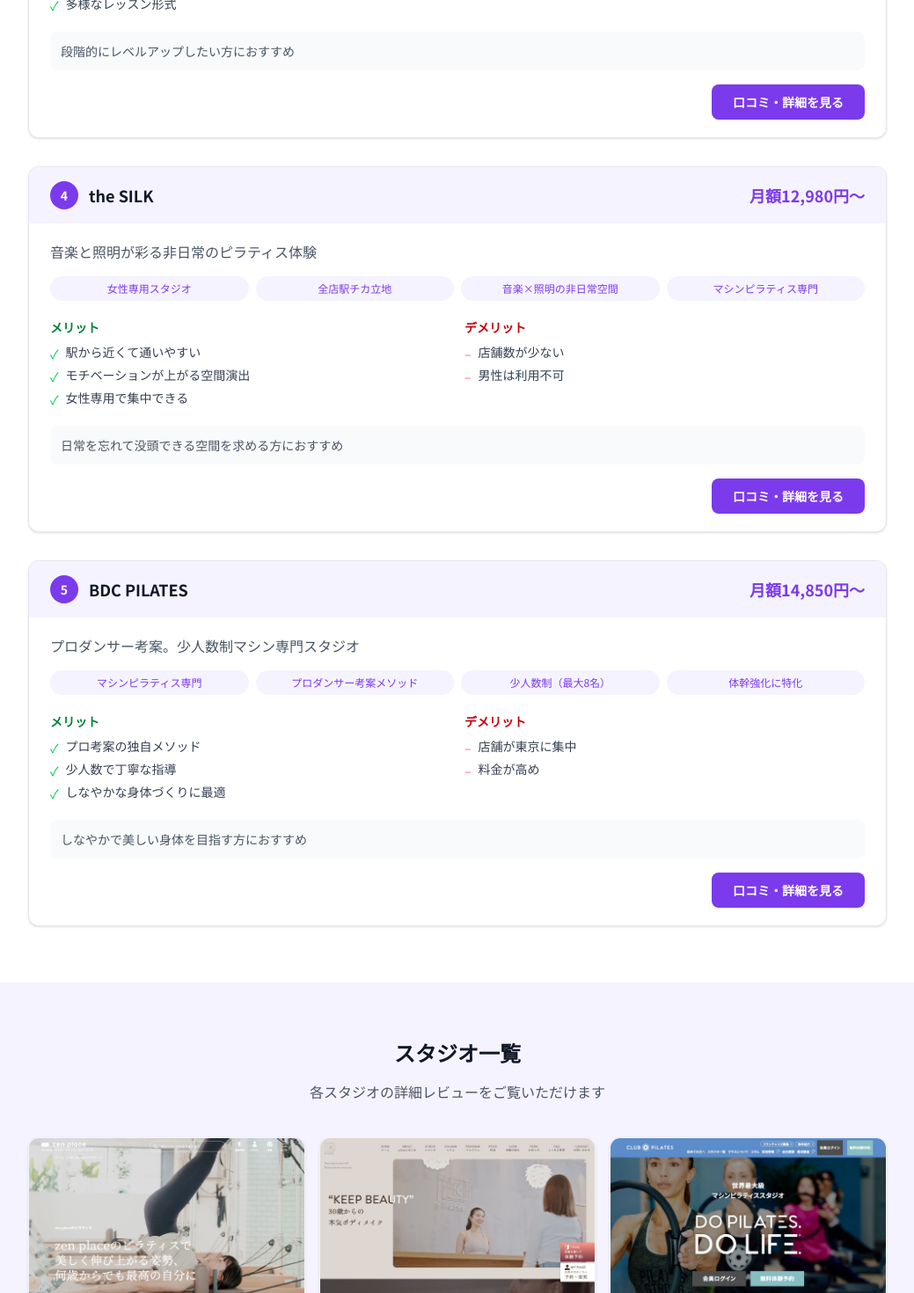
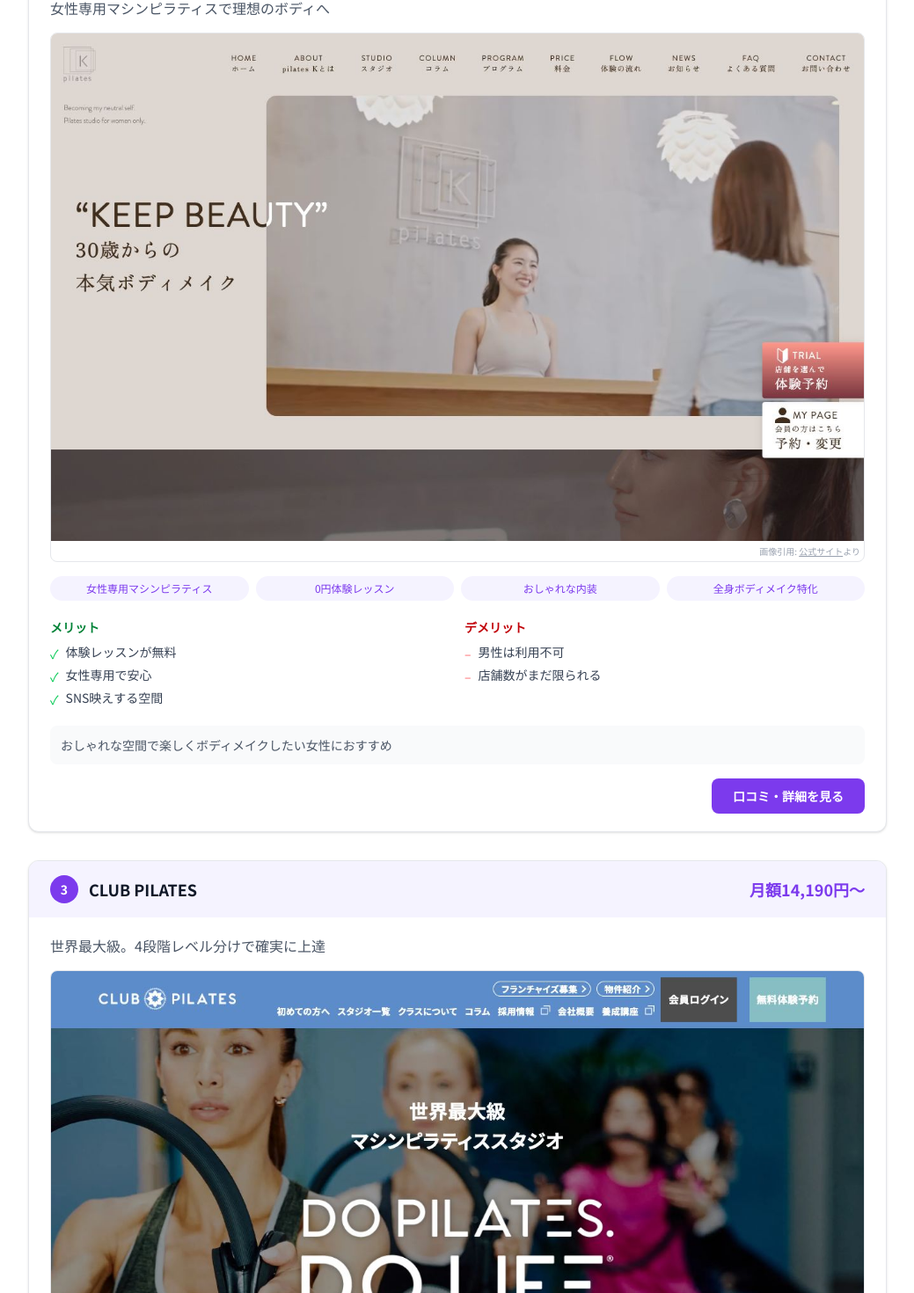
Before and after one commit to webmaster0818/pilates-navi, a Next.js app: page / in a window 1280 px wide. Shown: the part 2042-3512 px from the top of the page at 88% size, without its empty margins (120-1159 px from the left). Built offline with nearby package versions, Linux system fonts and the light colour scheme.

Commit message:
feat: ランキングカードにスクショ画像追加

```diff
--- a/app/page.tsx
+++ b/app/page.tsx
@@ -10,7 +10,7 @@
     pros: ["業界最安級の料金設定", "全店舗相互利用が可能", "初心者からプロまで対応"],
     cons: ["店舗によって設備差がある", "人気の時間帯は予約が取りにくい"],
     recommend: "コスパ重視で長く通いたい方におすすめ",
-    reviewPath: "/review/zenplace/",
+    slug: "zenplace", reviewPath: "/review/zenplace/", url: "https://www.zenplace.co.jp/pilates/",
   },
   {
     rank: 2,
@@ -21,7 +21,7 @@
     pros: ["体験レッスンが無料", "女性専用で安心", "SNS映えする空間"],
     cons: ["男性は利用不可", "店舗数がまだ限られる"],
     recommend: "おしゃれな空間で楽しくボディメイクしたい女性におすすめ",
-    reviewPath: "/review/pilates-k/",
+    slug: "pilates-k", reviewPath: "/review/pilates-k/", url: "https://pilates-k.jp/",
   },
   {
     rank: 3,
@@ -32,7 +32,7 @@
     pros: ["レベルに合ったレッスンを受けられる", "グローバル基準の高品質", "多様なレッスン形式"],
     cons: ["料金がやや高め", "都市部中心の店舗展開"],
     recommend: "段階的にレベルアップしたい方におすすめ",
-    reviewPath: "/review/club-pilates/",
+    slug: "club-pilates", reviewPath: "/review/club-pilates/", url: "https://www.clubpilates.co.jp/",
   },
   {
     rank: 4,
@@ -43,7 +43,7 @@
     pros: ["駅から近くて通いやすい", "モチベーションが上がる空間演出", "女性専用で集中できる"],
     cons: ["店舗数が少ない", "男性は利用不可"],
     recommend: "日常を忘れて没頭できる空間を求める方におすすめ",
-    reviewPath: "/review/the-silk/",
+    slug: "the-silk", reviewPath: "/review/the-silk/", url: "https://the-silk.co.jp/",
   },
   {
     rank: 5,
@@ -54,7 +54,7 @@
     pros: ["プロ考案の独自メソッド", "少人数で丁寧な指導", "しなやかな身体づくりに最適"],
     cons: ["店舗が東京に集中", "料金が高め"],
     recommend: "しなやかで美しい身体を目指す方におすすめ",
-    reviewPath: "/review/bdc/",
+    slug: "bdc", reviewPath: "/review/bdc/", url: "https://bdcpilates.com/",
   },
 ];
 
@@ -147,6 +147,14 @@
 
                 <div className="px-6 py-5">
                   <p className="text-gray-600 mb-4">{s.tagline}</p>
+
+                  {/* Screenshot */}
+                  <Link href={s.reviewPath}>
+                    <div className="rounded-lg overflow-hidden border border-gray-200 mb-4">
+                      <img src={`/ss-${s.slug}.jpg`} alt={`${s.name} 公式サイト`} className="w-full h-auto" />
+                      <p className="text-[10px] text-gray-400 p-1 text-right">画像引用: <a href={s.url} target="_blank" rel="noopener noreferrer" className="underline hover:text-gray-600">公式サイト</a>より</p>
+                    </div>
+                  </Link>
 
                   {/* Features */}
                   <div className="grid grid-cols-2 sm:grid-cols-4 gap-2 mb-5">
```
